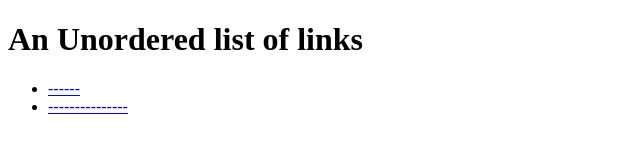
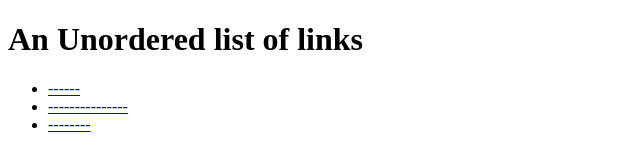
Before and after one commit to ajhurst95/personal_archive, a plain HTML site: page index.html in a window 1280 px wide. Shown: the full height of the page, 0-640 px from the left. Drawn offline with Linux system fonts and the light colour scheme.

Commit message:
Update index.html

```diff
--- a/index.html
+++ b/index.html
@@ -8,6 +8,7 @@
 	<ul>
 		<li><a href="https://ajhurst95.github.io/personal_archive/babylonterminal/www/html/index3.html">------</a></li>
 		<li><a href="https://ajhurst95.github.io/personal_archive/csstypeface/drawing2.html">---------------</a></li>
+		<li><a href="https://ajhurst95.github.io/personal_archive/Night Hike/index.html">--------</a></li>
 	</body>
 
 </html>
```
